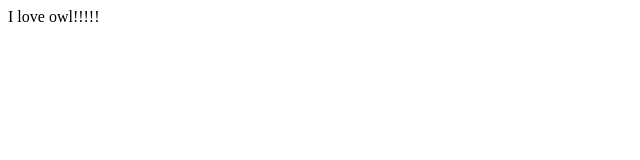
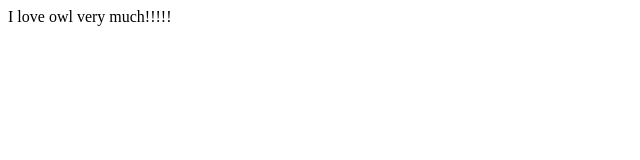
Before and after one commit to yuriasaku/yuriasaku.github.io, a plain HTML site: page index.html in a window 1280 px wide. Shown: the full height of the page, 0-640 px from the left. Drawn offline with Linux system fonts and the light colour scheme.

Commit message:
修改內容

```diff
--- a/index.html
+++ b/index.html
@@ -6,7 +6,7 @@
 </head>
 <body>
 
-<div class="div">I love owl!!!!!</div>
+<div class="div">I love owl very much!!!!!</div>
 
 </body>
 </html>
```
